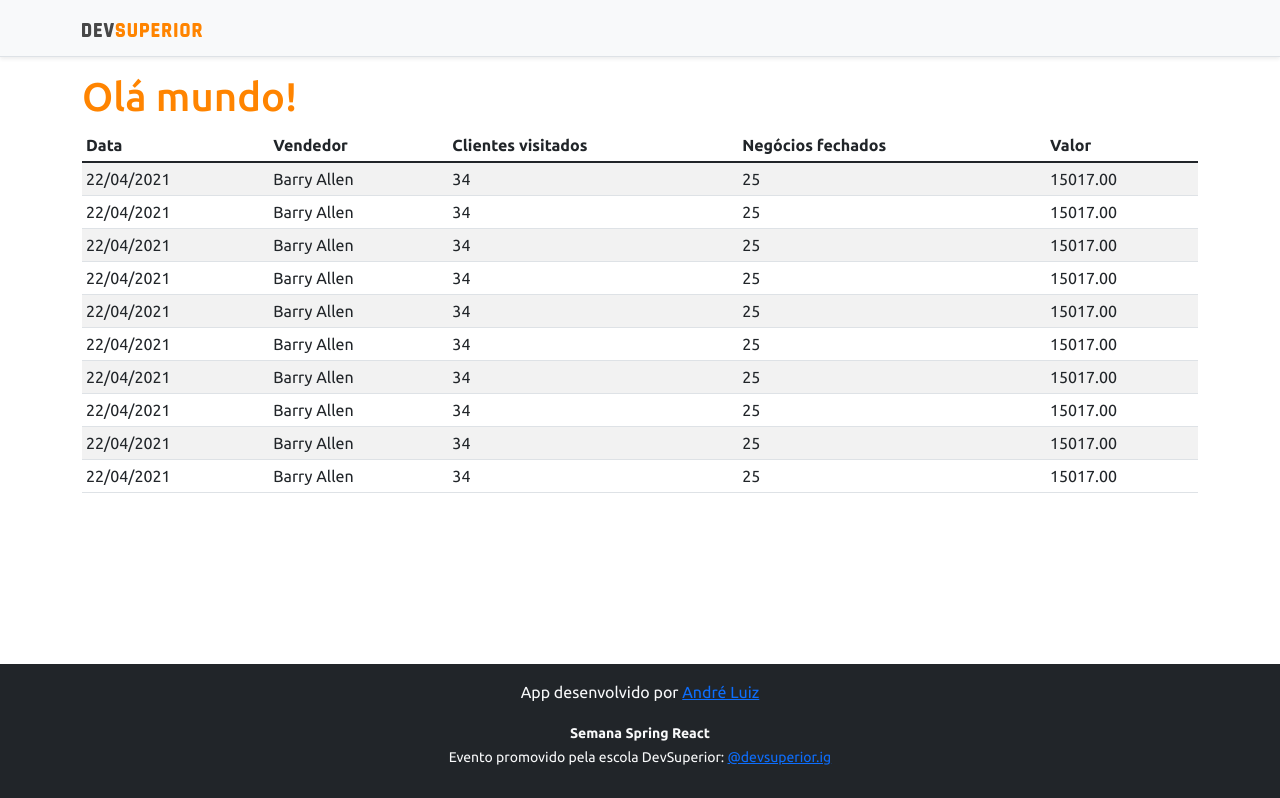
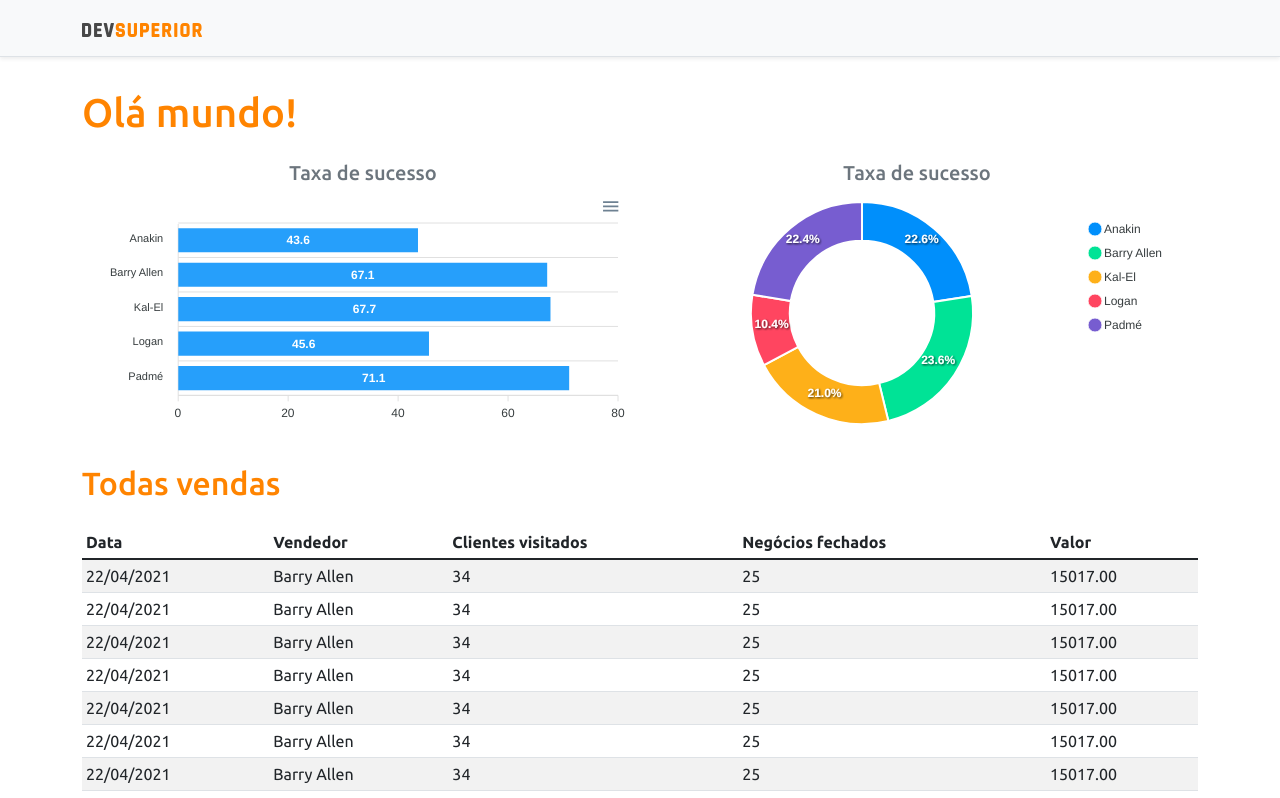
Before and after one commit to andrezzz2/semana-spring-react, a React (Create React App) app in the folder projeto-sds3/frontend/: page / in a window 1280 px wide. Shown: the top 798 px of the page. Built offline with nearby package versions, Linux system fonts and the light colour scheme.

Commit message:
static charts

```diff
--- a/projeto-sds3/frontend/package.json
+++ b/projeto-sds3/frontend/package.json
@@ -12,8 +12,10 @@
     "@types/node": "^12.0.0",
     "@types/react": "^17.0.0",
     "@types/react-dom": "^17.0.0",
+    "apexcharts": "^3.28.1",
     "bootstrap": "^5.1.0",
     "react": "^17.0.2",
+    "react-apexcharts": "^1.3.9",
     "react-dom": "^17.0.2",
     "react-scripts": "4.0.3",
     "typescript": "^4.1.2",
--- a/projeto-sds3/frontend/src/App.tsx
+++ b/projeto-sds3/frontend/src/App.tsx
@@ -1,4 +1,6 @@
 import NavBar from "components/NavBar";
+import BarChart from "components/BarChart"
+import DonutChart from "components/DonutChart"
 import DataTable from "components/DataTable"
 import Footer from "components/Footer";
 
@@ -6,10 +8,33 @@
   return (
     <>
     <NavBar/>
+
     <div className="container">
-      <h1 className="text-primary">Olá mundo!</h1>
+
+      <h1 className="text-primary py-3">Olá mundo!</h1>
+
+      <div className="row px-3">
+
+        <div className="col-sm-6">
+          <h5 className="text-center text-secondary">Taxa de sucesso</h5>
+          <BarChart/>
+        </div>
+
+        <div className="col-sm-6">
+          <h5 className="text-center text-secondary">Taxa de sucesso</h5>
+          <DonutChart/>
+        </div>
+
+      </div>
+
+      <div className="py-3">
+        <h2 className="text-primary"> Todas vendas </h2>
+      </div>
+
       <DataTable/>
+
     </div>
+
     <Footer/>
     </>
   );
--- /dev/null
+++ b/projeto-sds3/frontend/src/components/BarChart/index.tsx
@@ -0,0 +1,30 @@
+import Chart from 'react-apexcharts'
+
+function BarChart(){
+
+    const options = {
+        plotOptions: {
+            bar: {
+                horizontal: true,
+            }
+        },
+    };
+
+    const mockData = {
+        labels: {
+            categories: ['Anakin', 'Barry Allen', 'Kal-El', 'Logan', 'Padmé']
+        },
+        series: [
+            {
+                name: "% Sucesso",
+                data: [43.6, 67.1, 67.7, 45.6, 71.1]
+            }
+        ]
+    };
+
+    return (
+        <Chart options={{ ...options, xaxis: mockData.labels}} series={mockData.series} type="bar" height="240"/>
+    );
+}
+
+export default BarChart;
--- /dev/null
+++ b/projeto-sds3/frontend/src/components/DonutChart/index.tsx
@@ -0,0 +1,21 @@
+import Chart from 'react-apexcharts'
+
+function DonutChart(){
+
+    const mockData = {
+        series: [477138, 499928, 444867, 220426, 473088],
+        labels: ['Anakin', 'Barry Allen', 'Kal-El', 'Logan', 'Padmé']
+    }
+
+    const options = {
+        legend: {
+            show: true
+        }
+    }
+
+    return (
+        <Chart options={{ ...options, labels: mockData.labels}} series={mockData.series} type="donut" height="240"/>
+    );
+}
+
+export default DonutChart;
```
Also changed, not shown: 1 other file (tests, documents, lock files or other folders).
